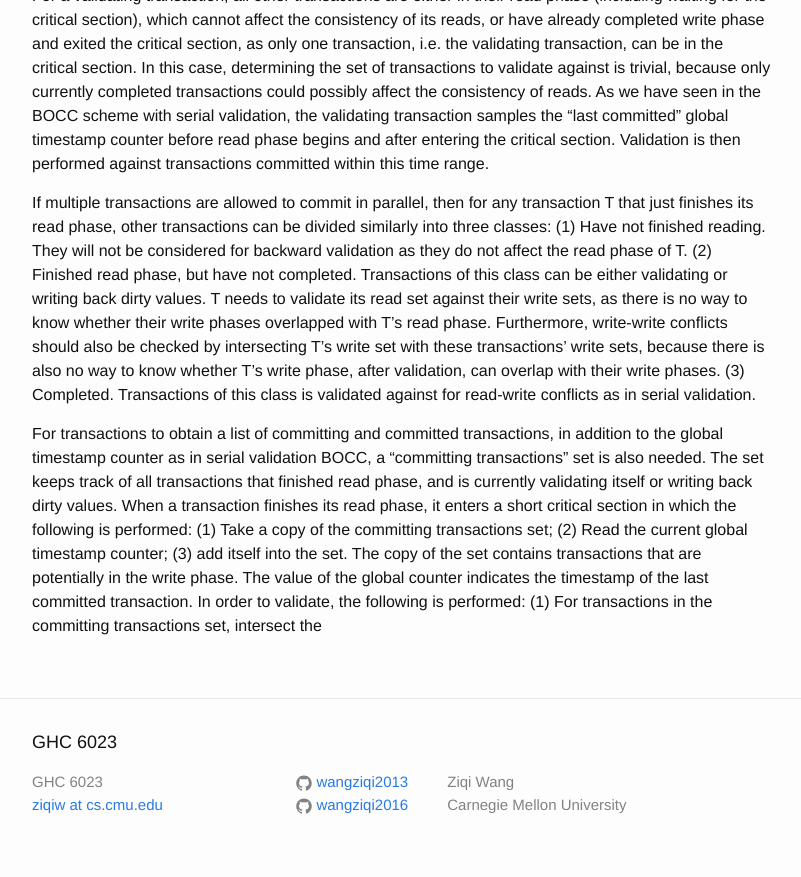
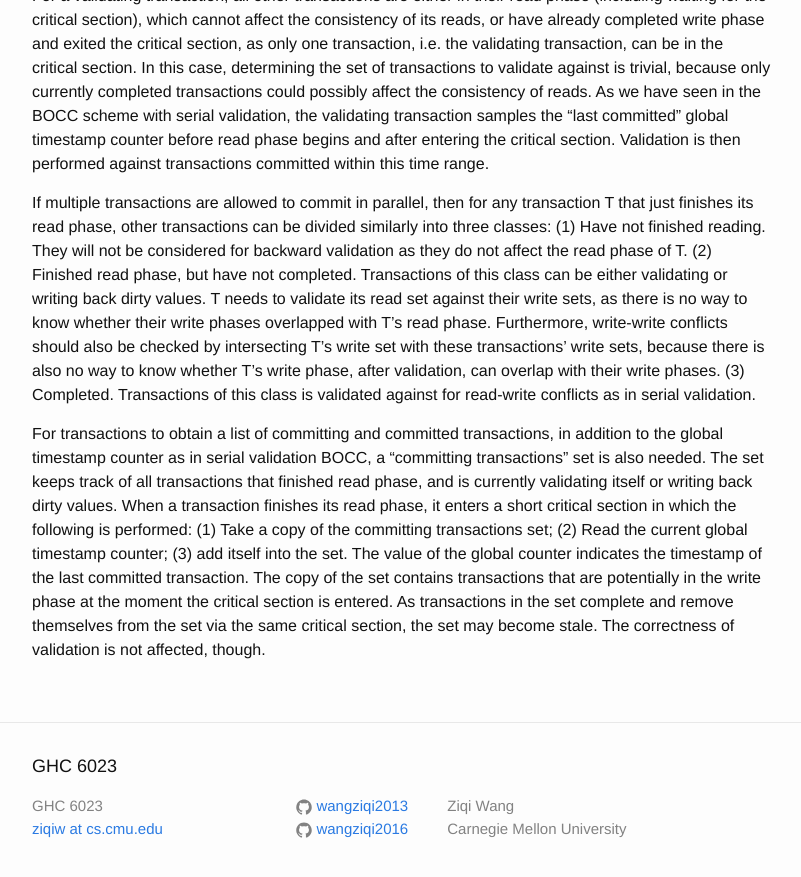
Before and after one commit to wangziqi2013/wangziqi2013.github.io, a Jekyll site: the page built from _posts/2018-03-21-Analyzing-OCC-Anomalies-and-Solutions.markdown, in a window 1280 px wide and 900 px high, scrolled down 7833 px. Shown: the top 877 px of the window, without its empty margins (238-1039 px from the left). Built offline with Jekyll 4.4.1, drawn with Linux system fonts in a browser that asks for light colours.

Commit message:
Finish read validation

```diff
--- a/_posts/2018-03-21-Analyzing-OCC-Anomalies-and-Solutions.markdown
+++ b/_posts/2018-03-21-Analyzing-OCC-Anomalies-and-Solutions.markdown
@@ -345,6 +345,7 @@ For transactions to obtain a list of committing and committed transactions, in a
 in serial validation BOCC, a "committing transactions" set is also needed. The set keeps track of all transactions that finished read
 phase, and is currently validating itself or writing back dirty values. When a transaction finishes its read phase, it enters
 a short critical section in which the following is performed: (1) Take a copy of the committing transactions set; (2) Read the current
-global timestamp counter; (3) add itself into the set. The copy of the set contains transactions that are potentially in the write phase.
-The value of the global counter indicates the timestamp of the last committed transaction. In order to validate, the following
-is performed: (1) For transactions in the committing transactions set, intersect the
+global timestamp counter; (3) add itself into the set. The value of the global counter indicates the timestamp of the last committed
+transaction. The copy of the set contains transactions that are potentially in the write phase
+at the moment the critical section is entered. As transactions in the set complete and remove themselves from the set via the same
+critical section, the set may become stale. The correctness of validation is not affected, though.
```
